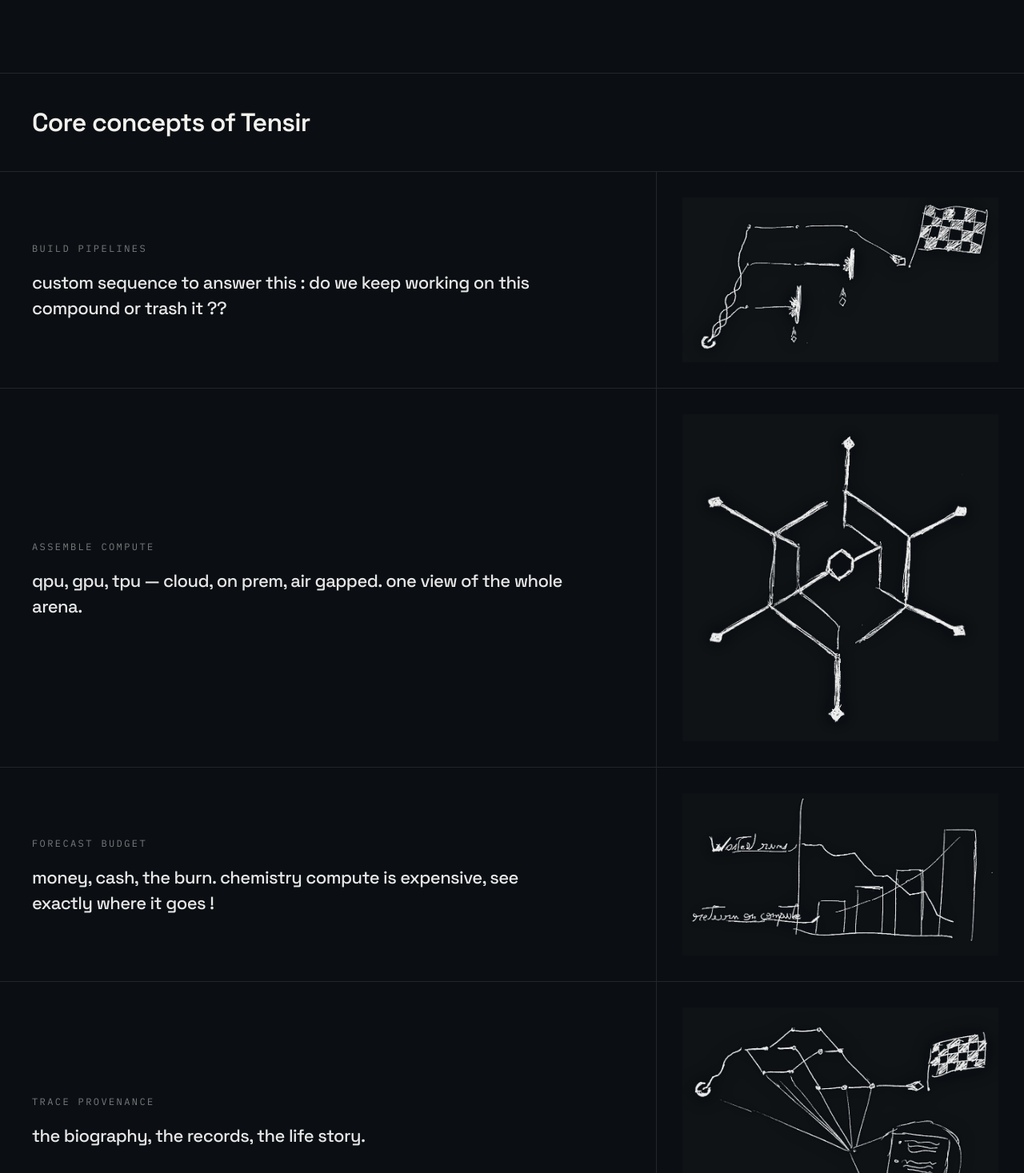
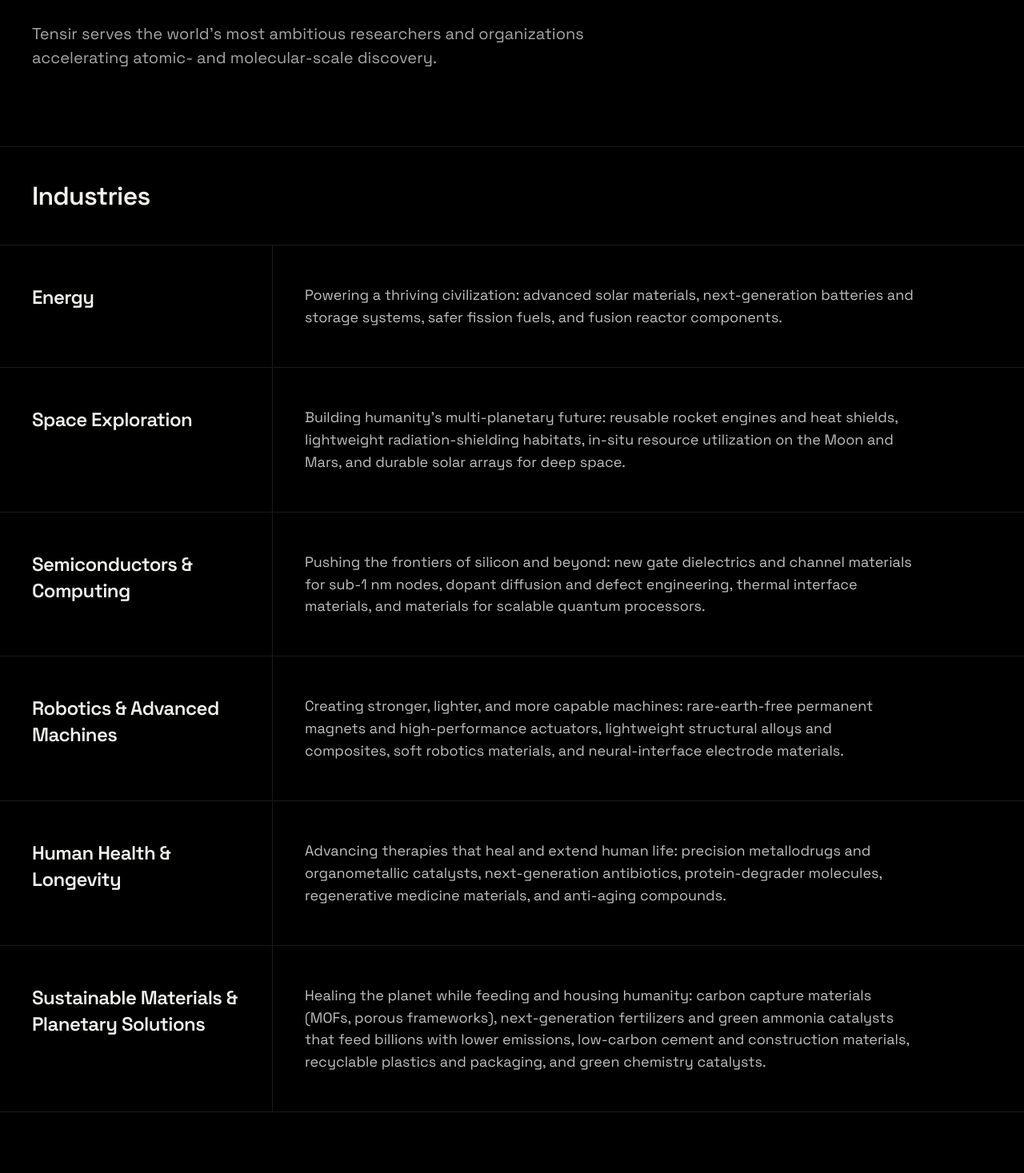
Before and after one commit to eric-tensir/tensir-websitev2, a Next.js app: page / in a window 1280 px wide. Shown: the part 1083-2550 px from the top of the page at 80% size. Built offline with nearby package versions, Linux system fonts and the light colour scheme.

Commit message:
Reorder one-page landing to the exact section flow.
Add serves line, industries then materials then tools/backends
(heterogeneous + modularity), plain pip install tensir, contact with
careers toggle; drop platform/mission doors; pitch-black background;
keep founder quote.

```diff
--- a/app/components/site.jsx
+++ b/app/components/site.jsx
@@ -13,8 +13,8 @@
 export const SANS = "var(--font-display), ui-sans-serif, system-ui, sans-serif";
 export const DISPLAY = "var(--font-display), ui-sans-serif, sans-serif";
 
-export const BG = "#0B0F13";
-export const PANEL = "#10151B";
+export const BG = "#000000";
+export const PANEL = "#0A0A0A";
 export const INK_LIGHT = "#F2F1ED";
 
 // Tensir mark — master geometry. Shard palette brightened for the dark bg;
@@ -94,7 +94,7 @@
   return (
     <header
       className="sticky top-0 z-50 border-b border-white/10 backdrop-blur-md"
-      style={{ backgroundColor: "rgba(11,15,19,0.88)" }}
+      style={{ backgroundColor: "rgba(0,0,0,0.88)" }}
     >
       <div className="flex items-center px-4 md:px-10 h-[76px]">
         <a href="/" className="flex items-center gap-4">
--- a/app/globals.css
+++ b/app/globals.css
@@ -1,7 +1,7 @@
 @import "tailwindcss";
 
 html {
-  background-color: #0b0f13;
+  background-color: #000000;
 }
 
 ::selection {
--- a/app/page.jsx
+++ b/app/page.jsx
@@ -1,7 +1,7 @@
 "use client";
 
 import { useEffect, useRef, useState } from "react";
-import { Shell, Cta, MONO, DISPLAY, FRAG, PANEL } from "./components/site";
+import { Shell, MONO, DISPLAY, FRAG, PANEL } from "./components/site";
 
 // ————————————————————————————————————————————
 // TENSIR — landing (one-page scroll)
@@ -10,15 +10,8 @@
 // ————————————————————————————————————————————
 
 const t = {
-  sectionTitle: "Core concepts of Tensir",
-  heads: ["Build pipelines", "Assemble compute", "Forecast budget", "Trace provenance", "Deploy workflows"],
-  bodies: [
-    "custom sequence to answer this : do we keep working on this compound or trash it ??",
-    "qpu, gpu, tpu — cloud, on prem, air gapped. one view of the whole arena.",
-    "money, cash, the burn. chemistry compute is expensive, see exactly where it goes !",
-    "the biography, the records, the life story.",
-    null, // Deploy workflows — a sketch-language arrow renders instead of copy
-  ],
+  serves:
+    "Tensir serves the world’s most ambitious researchers and organizations accelerating atomic- and molecular-scale discovery.",
   materialsUmbrella: "Materials & Molecular Systems",
   materialTypes: [
     "metallodrugs",
@@ -62,99 +55,18 @@
         "Healing the planet while feeding and housing humanity: carbon capture materials (MOFs, porous frameworks), next-generation fertilizers and green ammonia catalysts that feed billions with lower emissions, low-carbon cement and construction materials, recyclable plastics and packaging, and green chemistry catalysts.",
     },
   ],
+  tools: ["Quantum ESPRESSO", "CP2K", "PySCF", "VASP", "ORCA", "LAMMPS", "ASE"],
+  toolsBlurb:
+    "One interface across the codes your lab already trusts — built for heterogeneous compute, with modularity so pipelines stay composable as tools and hardware change.",
   quote: "“Some interesting things happen once fragments are able to stack.”",
   founder: "Eric — Founder, Tensir",
 };
 
-// Hand sketches — white strokes on #0B0F13, pre-matched to the site bg.
-// Order follows t.heads.
-const SKETCHES = [
-  "/sketches/02_gates_v1_white_on_dark.png",
-  "/sketches/03_molecule_v1_white_on_dark.png",
-  "/sketches/04_budget_v1_white_on_dark.png",
-  "/sketches/01_pipeline_v1_white_on_dark.png",
-  "/sketches/05_hierarchy_v1_white_on_dark.png",
-];
-
 const EMAIL_RE = /^[^\s@]+@[^\s@]+\.[^\s@]+$/;
 
 const inputCls =
-  "w-full rounded-md border border-white/15 bg-[#10151B] px-4 py-3 text-[15px] text-white " +
+  "w-full rounded-md border border-white/15 bg-[#0A0A0A] px-4 py-3 text-[15px] text-white " +
   "placeholder:text-white/25 outline-none transition-colors duration-150 focus:border-[#CB433A]";
-
-// Hand-drawn-style arrow — same visual language as the sketches.
-function SketchArrow() {
-  return (
-    <svg width="220" height="64" viewBox="0 0 220 64" fill="none" aria-hidden="true">
-      <path
-        d="M6 38 C 48 30, 96 27, 148 29 C 168 30, 188 31, 206 33"
-        stroke="#EDEDED"
-        strokeWidth="2.5"
-        strokeLinecap="round"
-      />
-      <path
-        d="M182 14 C 191 21, 199 27, 206 33 C 196 36, 186 42, 178 50"
-        stroke="#EDEDED"
-        strokeWidth="2.5"
-        strokeLinecap="round"
-      />
-    </svg>
-  );
-}
-
-// ————— Expandable door band — smooth grid-rows height animation —————
-function Door({ label, children }) {
-  const [open, setOpen] = useState(false);
-  return (
-    <section className="border-t border-white/10">
-      <button
-        onClick={() => setOpen((v) => !v)}
-        aria-expanded={open}
-        className="group w-full right-axis-row px-4 md:px-10 py-10 md:py-14 text-left cursor-pointer"
-      >
-        <span className="flex items-center justify-between gap-6">
-          <span
-            className={
-              "text-[1.75rem] md:text-[2.5rem] font-semibold tracking-tight leading-tight transition-colors duration-150 " +
-              (open ? "text-[#CB433A]" : "group-hover:text-[#CB433A]")
-            }
-            style={{ fontFamily: DISPLAY }}
-          >
-            {label}
-          </span>
-          <span
-            className={
-              "shrink-0 flex items-center justify-center w-11 h-11 md:w-13 md:h-13 rounded-md border transition-all duration-300 " +
-              (open ? "border-[#CB433A] rotate-180" : "border-white/20 group-hover:border-[#CB433A]")
-            }
-          >
-            <svg width="16" height="16" viewBox="0 0 16 16" fill="none" className="text-[#CB433A]">
-              <path d="M3 5.5 L8 10.5 L13 5.5" stroke="currentColor" strokeWidth="1.8" />
-            </svg>
-          </span>
-        </span>
-      </button>
-      <div
-        className="grid transition-[grid-template-rows] duration-500 ease-in-out"
-        style={{ gridTemplateRows: open ? "1fr" : "0fr" }}
-      >
-        <div className="overflow-hidden min-h-0">
-          <div className="right-axis-row px-4 md:px-10 pb-12 md:pb-16">
-            <div>{children}</div>
-          </div>
-        </div>
-      </div>
-    </section>
-  );
-}
-
-function DoorTeaser({ children }) {
-  return (
-    <p className="text-sm md:text-base leading-6 text-white/50 max-w-xl" style={{ fontFamily: MONO }}>
-      {children}
-    </p>
-  );
-}
 
 function Field({ label, error, sentence, children }) {
   return (
@@ -461,9 +373,9 @@
 
   return (
     <>
-      {/* ————— HERO — full-viewport video at top ————— */}
+      {/* 1 — HERO + auto video (muted) */}
       <section className="relative flex flex-col min-h-[100svh]">
-        <div className="absolute inset-0" style={{ backgroundColor: "#090D11" }}>
+        <div className="absolute inset-0" style={{ backgroundColor: "#000000" }}>
           {/* Video: drop /public/hero.mp4 when ready. Grid shows until video can play. */}
           <video
             autoPlay
@@ -513,7 +425,7 @@
         </div>
       </section>
 
-      {/* ————— HEADLINE — right after hero video ————— */}
+      {/* 2 — Big headline + short serves text */}
       <section className="border-t border-white/10">
         <div
           className="px-4 md:px-10 py-16 md:py-24"
@@ -529,79 +441,13 @@
           >
             Assemble compute for chemistry.
           </h1>
+          <p className="mt-8 max-w-3xl text-lg md:text-xl leading-[1.5] text-white/65">
+            {t.serves}
+          </p>
         </div>
       </section>
 
-      {/* ————— CORE CONCEPTS ————— */}
-      <section className="border-t border-white/10">
-        <div className="px-4 md:px-10 py-8 md:py-10 border-b border-white/10">
-          <h2 className="text-2xl md:text-[2rem] font-semibold tracking-tight" style={{ fontFamily: DISPLAY }}>
-            {t.sectionTitle}
-          </h2>
-        </div>
-        <div>
-          {t.heads.map((head, i) => (
-            <div
-              key={head}
-              className="relative flex flex-col md:flex-row md:items-center border-b border-white/10 last:border-b-0"
-            >
-              <div className="flex-1 min-w-0 px-4 md:px-10 pt-8 md:py-12">
-                <span className="text-xs uppercase tracking-[0.2em] text-white/45" style={{ fontFamily: MONO }}>
-                  {head}
-                </span>
-                {t.bodies[i] ? (
-                  <p className="mt-4 text-lg md:text-[1.375rem] font-medium leading-[1.45] tracking-tight text-white/90 max-w-2xl">
-                    {t.bodies[i]}
-                  </p>
-                ) : (
-                  <div className="mt-6 flex md:justify-end md:pr-6">
-                    <SketchArrow />
-                  </div>
-                )}
-              </div>
-              <div className="shrink-0 px-4 pt-8 pb-6 md:w-[460px] md:border-l md:border-white/10 md:px-8 md:py-8">
-                <img
-                  src={SKETCHES[i]}
-                  alt=""
-                  loading="lazy"
-                  className="w-full max-w-[420px] h-auto md:max-w-none"
-                />
-              </div>
-            </div>
-          ))}
-        </div>
-      </section>
-
-      {/* ————— MATERIALS & MOLECULAR SYSTEMS ————— */}
-      <section className="border-t border-white/10">
-        <div className="px-4 md:px-10 py-16 md:py-24">
-          <p className="text-[11px] uppercase tracking-[0.22em] text-white/45 mb-4" style={{ fontFamily: MONO }}>
-            Domain
-          </p>
-          <h2
-            className="font-semibold tracking-tight max-w-4xl"
-            style={{ fontFamily: DISPLAY, fontSize: "clamp(2rem, 4.5vw, 3.25rem)" }}
-          >
-            {t.materialsUmbrella}
-          </h2>
-          <p className="mt-6 max-w-2xl text-base md:text-lg leading-7 text-white/55" style={{ fontFamily: MONO }}>
-            [USER WILL WRITE THIS TEXT]
-          </p>
-          <ul className="mt-12 flex flex-wrap gap-3 md:gap-4">
-            {t.materialTypes.map((type) => (
-              <li
-                key={type}
-                className="rounded-md border border-white/15 px-4 py-2.5 text-sm md:text-base text-white/80"
-                style={{ fontFamily: MONO }}
-              >
-                {type}
-              </li>
-            ))}
-          </ul>
-        </div>
-      </section>
-
-      {/* ————— INDUSTRIES ————— */}
+      {/* 3 — Industries */}
       <section className="border-t border-white/10">
         <div className="px-4 md:px-10 py-8 md:py-10 border-b border-white/10">
           <h2 className="text-2xl md:text-[2rem] font-semibold tracking-tight" style={{ fontFamily: DISPLAY }}>
@@ -630,7 +476,57 @@
         </div>
       </section>
 
-      {/* ————— FOUNDER QUOTE ————— */}
+      {/* 4 — Materials & Molecular Systems */}
+      <section className="border-t border-white/10">
+        <div className="px-4 md:px-10 py-16 md:py-24">
+          <p className="text-[11px] uppercase tracking-[0.22em] text-white/45 mb-4" style={{ fontFamily: MONO }}>
+            Domain
+          </p>
+          <h2
+            className="font-semibold tracking-tight max-w-4xl"
+            style={{ fontFamily: DISPLAY, fontSize: "clamp(2rem, 4.5vw, 3.25rem)" }}
+          >
+            {t.materialsUmbrella}
+          </h2>
+          <ul className="mt-12 flex flex-wrap gap-3 md:gap-4">
+            {t.materialTypes.map((type) => (
+              <li
+                key={type}
+                className="rounded-md border border-white/15 px-4 py-2.5 text-sm md:text-base text-white/80"
+                style={{ fontFamily: MONO }}
+              >
+                {type}
+              </li>
+            ))}
+          </ul>
+        </div>
+      </section>
+
+      {/* 5 — Tools & Backends */}
+      <section className="border-t border-white/10">
+        <div className="px-4 md:px-10 py-16 md:py-24">
+          <h2
+            className="font-semibold tracking-tight"
+            style={{ fontFamily: DISPLAY, fontSize: "clamp(2rem, 4.5vw, 3.25rem)" }}
+          >
+            Tools &amp; Backends
+          </h2>
+          <p className="mt-6 max-w-3xl text-base md:text-lg leading-[1.55] text-white/65">{t.toolsBlurb}</p>
+          <ul className="mt-12 flex flex-wrap gap-3 md:gap-4">
+            {t.tools.map((tool) => (
+              <li
+                key={tool}
+                className="rounded-md border border-white/15 px-4 py-2.5 text-sm md:text-base text-white/80"
+                style={{ fontFamily: MONO }}
+              >
+                {tool}
+              </li>
+            ))}
+          </ul>
+        </div>
+      </section>
+
+      {/* Quote (kept) */}
       <section className="border-t border-white/10">
         <div className="px-4 md:px-10 py-24 md:py-36">
           <blockquote className="max-w-4xl border-l-2 pl-6 md:pl-12" style={{ borderColor: FRAG }}>
@@ -647,20 +543,7 @@
         </div>
       </section>
 
-      {/* ————— PLATFORM DOOR ————— */}
-      <Door label="Tour the platform">
-        <DoorTeaser>[USER WILL WRITE THIS TEXT]</DoorTeaser>
-        <div className="mt-8">
-          <Cta href="#contact">Contact us for access</Cta>
-        </div>
-      </Door>
-
-      {/* ————— MISSION DOOR ————— */}
-      <Door label="Discover our mission">
-        <DoorTeaser>[USER WILL WRITE THIS TEXT]</DoorTeaser>
-      </Door>
-
-      {/* ————— PIP INSTALL CTA ————— */}
+      {/* 6 — Simple pip install CTA */}
       <section id="install" className="border-t border-white/10">
         <div className="px-4 md:px-10 py-20 md:py-28 text-center">
           <p className="text-[11px] uppercase tracking-[0.22em] text-white/45 mb-6" style={{ fontFamily: MONO }}>
@@ -670,12 +553,12 @@
             className="inline-block rounded-md border border-white/15 px-6 py-4 md:px-10 md:py-5 text-lg md:text-2xl text-white"
             style={{ fontFamily: MONO, backgroundColor: PANEL }}
           >
-            pip install tensir-runner
+            pip install tensir
           </pre>
         </div>
       </section>
 
-      {/* ————— CONTACT + CAREERS TOGGLE ————— */}
+      {/* 7 — Contact form (default) + careers toggle */}
       <ContactSection />
     </>
   );
```
